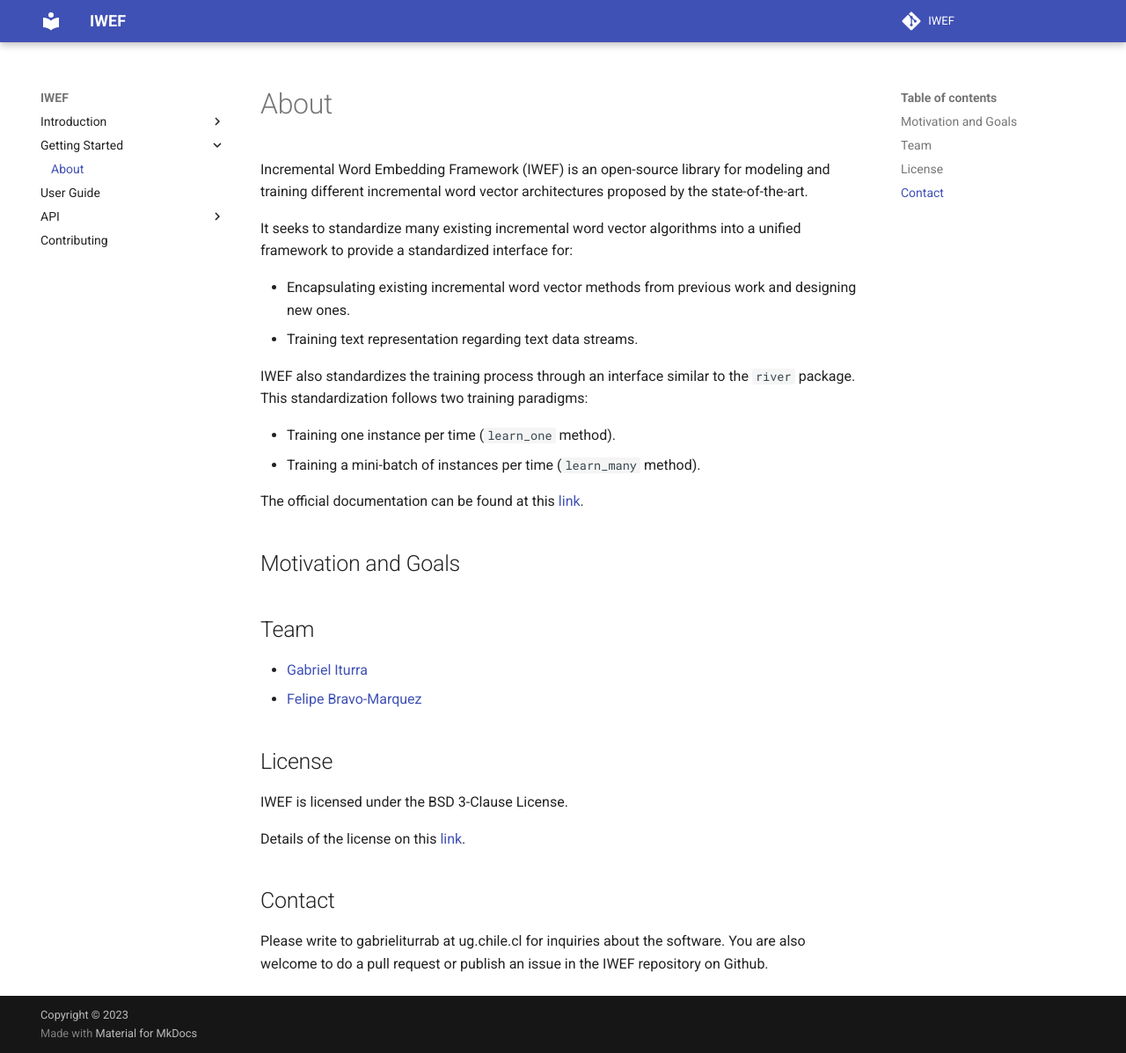
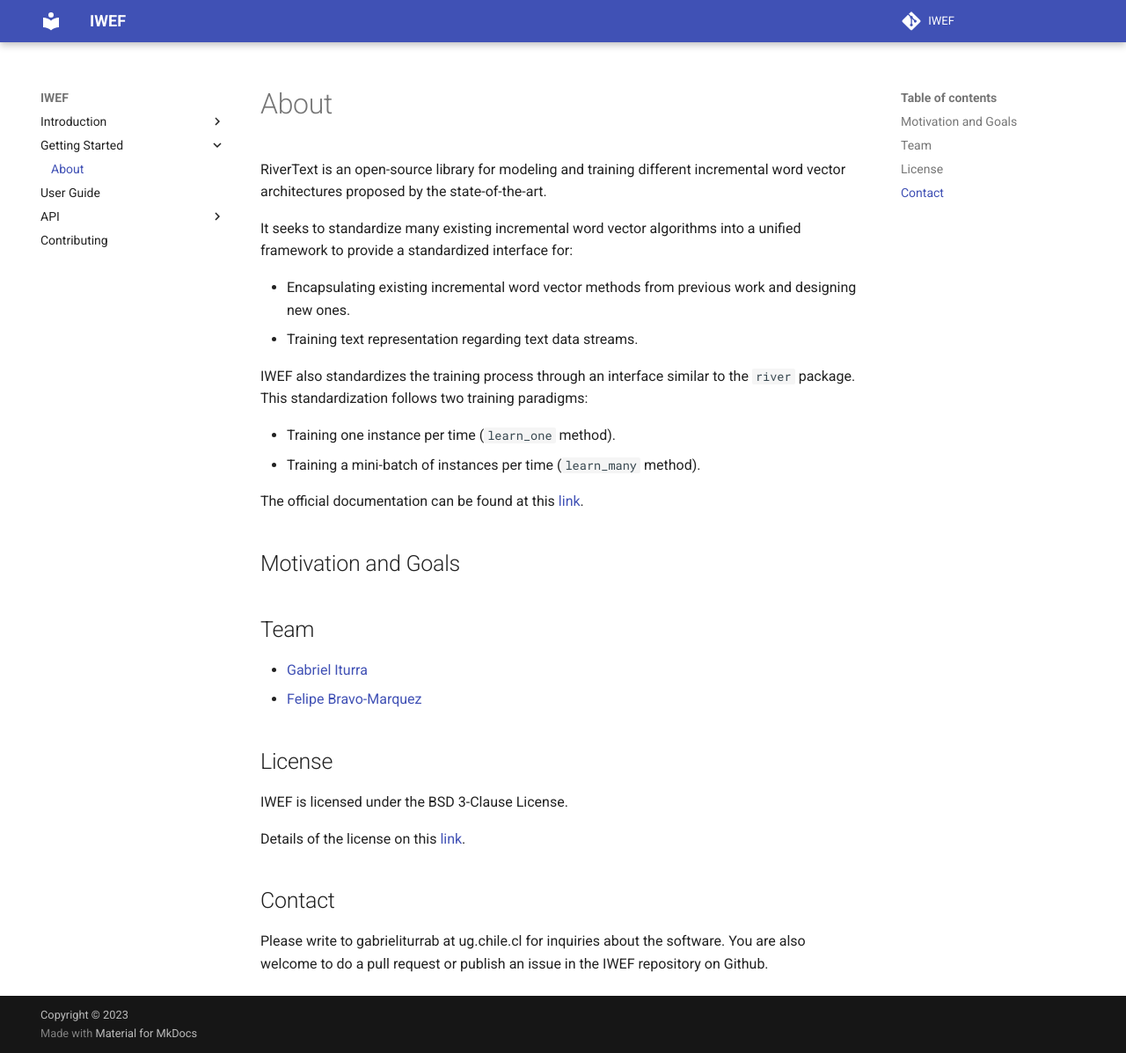
Before and after one commit to dccuchile/rivertext, an MkDocs documentation site: the page built from docs/getting_started/about.md, in a window 1280 px wide and 1197 px high. Shown: the whole window at 88% size. Built offline with MkDocs 1.6.1 and Material for MkDocs 9.7.7, drawn with Linux system fonts in a browser that asks for light colours; comment, search, counter and statistics services are not loaded.

```diff
--- a/docs/getting_started/about.md
+++ b/docs/getting_started/about.md
@@ -1,6 +1,6 @@
 # About
 
-Incremental Word Embedding Framework (IWEF) is an open-source library for modeling and
+RiverText is an open-source library for modeling and
 training different incremental word vector architectures proposed by the state-of-the-art.
 
 It seeks to standardize many existing incremental word vector algorithms into a unified
```
Also changed, not shown: README.md (+1 -1 lines).
